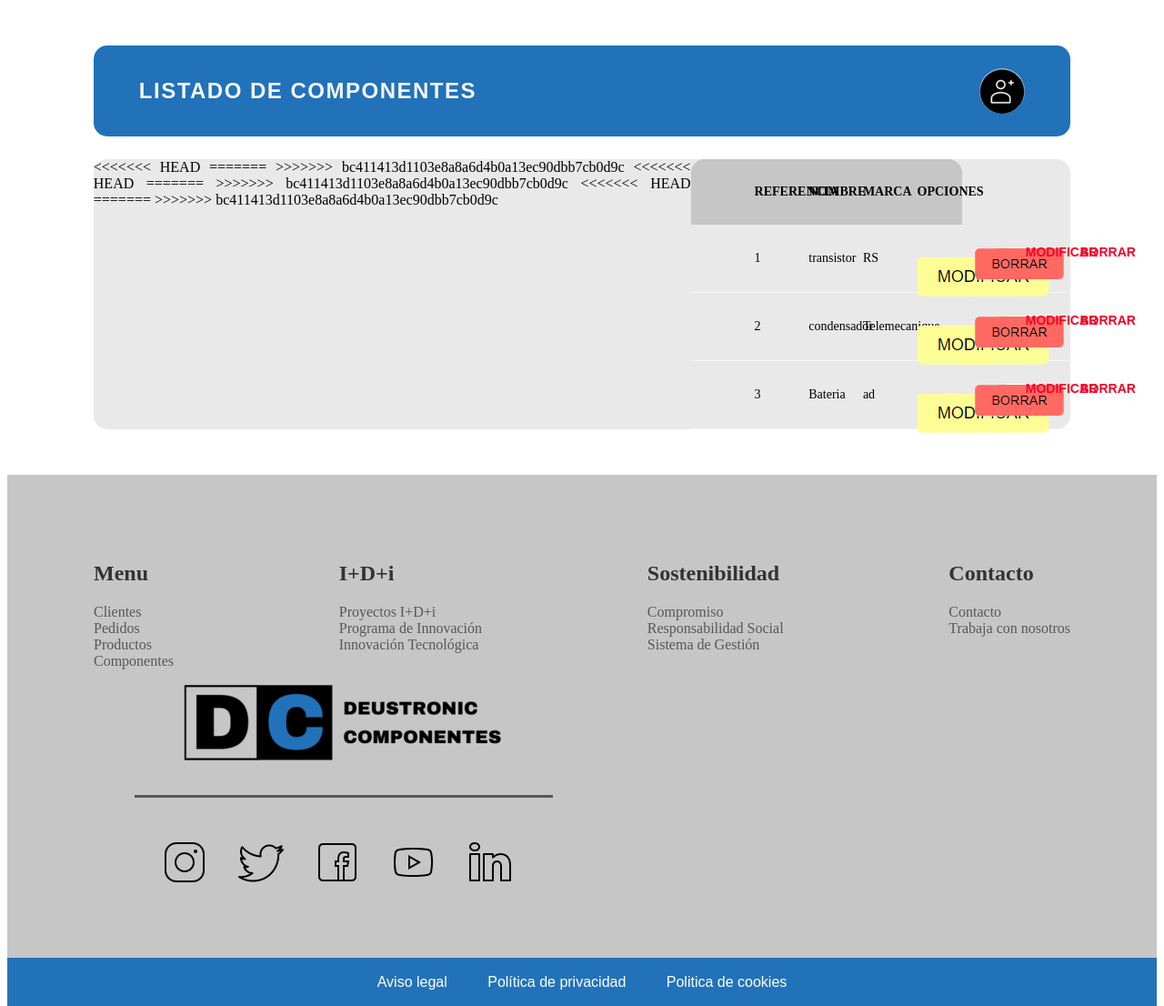
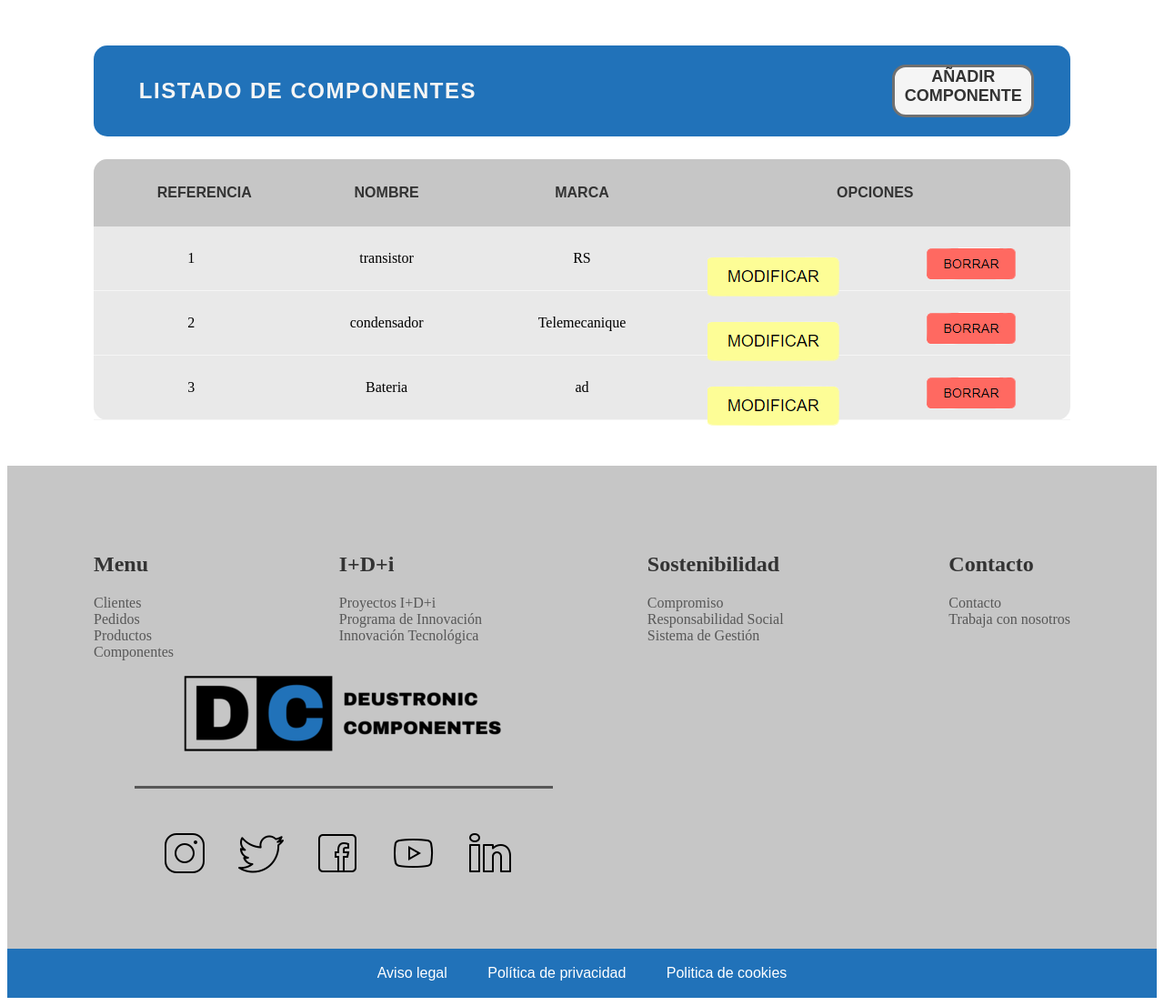
Before and after one commit to casconmikel/Proyecto_IW, a Django app: page /appGestionPedidos/componente/list in a window 1280 px wide. Shown: the part 147-1253 px from the top of the page at 91% size. Run offline with Django 4.2, Linux system fonts and the light colour scheme; data comes from the database, SQL or seed files in the repository.

Commit message:
Alguna modificación estetica

```diff
--- a/Proyecto_IW/appGestionPedidos/static/CSS/estilos.css
+++ b/Proyecto_IW/appGestionPedidos/static/CSS/estilos.css
@@ -76,6 +76,7 @@ header {
 
 .main_title_container {
     display: flex;
+    align-items: center;
     justify-content: space-between;
     background-color: #2172b9;
     border-radius: 15px;
@@ -83,8 +84,25 @@ header {
 }
 
 .main_title_container a {
-    padding-right: 50px;
-    padding-top: 25px;
+    align-items: center;
+    text-align: center;
+    height: 52px;
+    width: 150px;
+    margin-right: 40px;
+    font-size: large;
+    font-weight: 800;
+    color:#333333;
+    font-family: sans-serif;
+    background-color:whitesmoke;
+    border-color: #333333af;
+    border-width: 3px;
+    border-style: solid;
+    border-radius: 15px;
+}
+
+.main_title_container a:hover {
+    border-color: black;
+    border-radius: 20px;
 }
 
 .main_title_container img {
@@ -139,9 +157,12 @@ header {
 
 .main_table th {
     padding: 28px 70px;
-    font-weight: 700;
+    font-weight: 775;
+    font-family: sans-serif;
+    font-size: medium;
     text-align: center;
     text-transform: uppercase;
+    color:#333333;
 }
 
 .main_table th:first-child {
@@ -152,7 +173,9 @@ header {
 }
 
 .main_table td {
-    padding: 22px 70px;
+    margin: 40px 70px;
+    padding: 20px 0px;
+    font-size: medium;
     text-align: center;
     border-bottom: solid 1px whitesmoke;
 }
--- a/Proyecto_IW/appGestionPedidos/templates/appGestionPedidos/cliente_list.html
+++ b/Proyecto_IW/appGestionPedidos/templates/appGestionPedidos/cliente_list.html
@@ -12,7 +12,7 @@
         <div class="main_title">
             <h2>LISTADO DE CLIENTES</h2>
         </div>
-        <a href="/appGestionPedidos/cliente/create"><img src="{% static 'imagenes\crear_cliente_2.png' %}" alt="crear_cliente"></a>
+        <a href="/appGestionPedidos/cliente/create" alt="crear_cliente">AÑADIR CLIENTE</a>
     </div>
     <div class="main_table_container">
         {% if cliente_list %}
--- a/Proyecto_IW/appGestionPedidos/templates/appGestionPedidos/componente_list.html
+++ b/Proyecto_IW/appGestionPedidos/templates/appGestionPedidos/componente_list.html
@@ -11,7 +11,7 @@
         <div class="main_title">
             <h2>LISTADO DE COMPONENTES</h2>
         </div>
-        <a href="/appGestionPedidos/componente/create"><img src="{% static 'imagenes\crear_cliente_2.png' %}" alt="crear_cliente"></a>
+        <a href="/appGestionPedidos/componente/create" alt="crear_cliente">AÑADIR COMPONENTE</a>
     </div>
     <div class="main_table_container">
         {% if componente_list %}
@@ -30,13 +30,8 @@
                     <td>{{ componente.codigoReferencia }}</td>
                     <td>{{ componente.nombreModelo }}</td>
                     <td>{{ componente.marca }}</td>
-<<<<<<< HEAD
-                    <td><a href="/appGestionPedidos/modificar-componente/{{ producto.id }}"><img src="{% static 'imagenes\boton_modificar.png' %}" alt="boton_modificar"></a></td>
-                    <td><a href="/appGestionPedidos/eliminar-componente/{{ producto.id }}"><img src="{% static 'imagenes\boton_borrar.png' %}" alt="boton_borrar"></a></td>
-=======
-                    <td class="main_table_esp_modificar"><a href="/appGestionPedidos/modificar-componente/{{ componente.id }}">MODIFICAR</a></td>
-                    <td class="main_table_esp_borrar"><a href="/appGestionPedidos/eliminar-componente/{{ componente.id }}">BORRAR</a></td>
->>>>>>> bc411413d1103e8a8a6d4b0a13ec90dbb7cb0d9c
+                    <td><a href="/appGestionPedidos/modificar-componente/{{ componente.id }}"><img src="{% static 'imagenes\boton_modificar.png' %}" alt="boton_modificar"></a></td>
+                    <td><a href="/appGestionPedidos/eliminar-componente/{{ componente.id }}"><img src="{% static 'imagenes\boton_borrar.png' %}" alt="boton_borrar"></a></td>
                 </tr>
             </tbody>
             {% endfor %}
--- a/Proyecto_IW/appGestionPedidos/templates/appGestionPedidos/pedido_list.html
+++ b/Proyecto_IW/appGestionPedidos/templates/appGestionPedidos/pedido_list.html
@@ -11,7 +11,7 @@
         <div class="main_title">
             <h2>LISTADO DE PEDIDOS</h2>
         </div>
-        <a href="/appGestionPedidos/pedido/create"><img src="{% static 'imagenes\crear_cliente_2.png' %}" alt="crear_pedido"></a>
+        <a href="/appGestionPedidos/pedido/create" alt="crear_pedido">CREAR PEDIDO</a>
     </div>
     <div class="main_table_container">
         {% if pedido_list %}
--- a/Proyecto_IW/appGestionPedidos/templates/appGestionPedidos/producto_list.html
+++ b/Proyecto_IW/appGestionPedidos/templates/appGestionPedidos/producto_list.html
@@ -10,8 +10,7 @@
         <div class="main_title">
             <h2>LISTADO DE PRODUCTOS</h2>
         </div>
-        <a href="/appGestionPedidos/producto/create"><img src="{% static 'imagenes\crear_cliente_2.png' %}"
-                alt="crear_cliente"></a>
+        <a href="/appGestionPedidos/producto/create" alt="crear_cliente">AÑADIR PRODUCTO</a>
     </div>
     <div class="main_table_container">
         {% if producto_list %}
```
